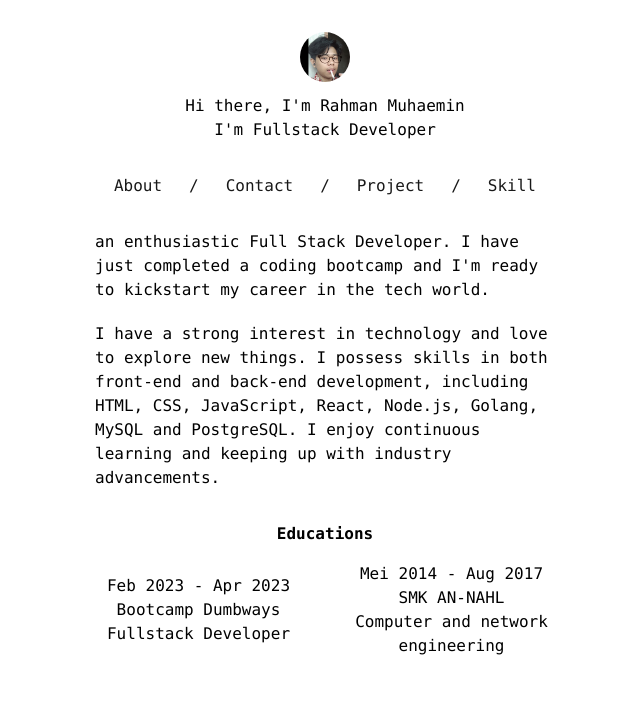
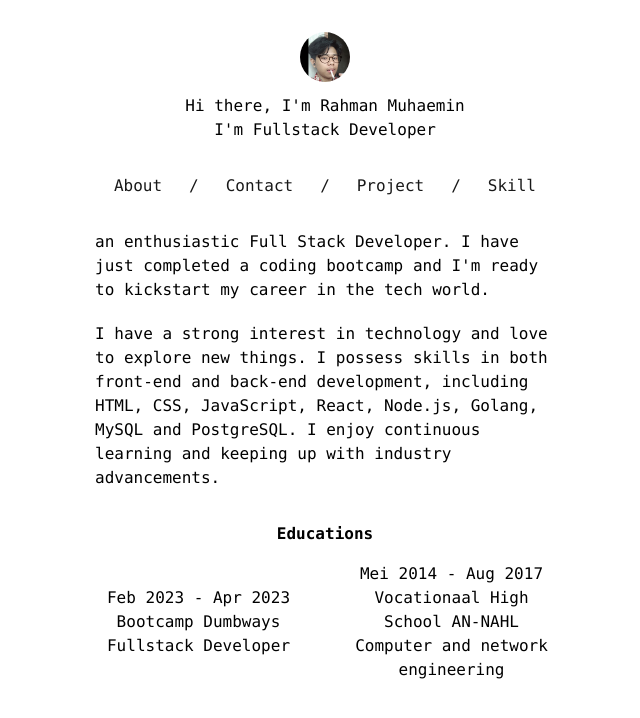
Before and after one commit to thxrhmn/personal-web-next, a Next.js app: page / in a window 1280 px wide. Shown: the top 718 px of the page, without its empty margins (315-955 px from the left). Built offline with nearby package versions, Linux system fonts and the light colour scheme.

Commit message:
change SMK to vocational high school

```diff
--- a/src/app/data.js
+++ b/src/app/data.js
@@ -68,7 +68,7 @@ export const data = {
       graduation: "Feb 2023 - Apr 2023",
     },
     {
-      name: "SMK AN-NAHL",
+      name: "Vocationaal High School AN-NAHL",
       major: "Computer and network engineering",
       graduation: "Mei 2014 - Aug 2017",
     },
```
